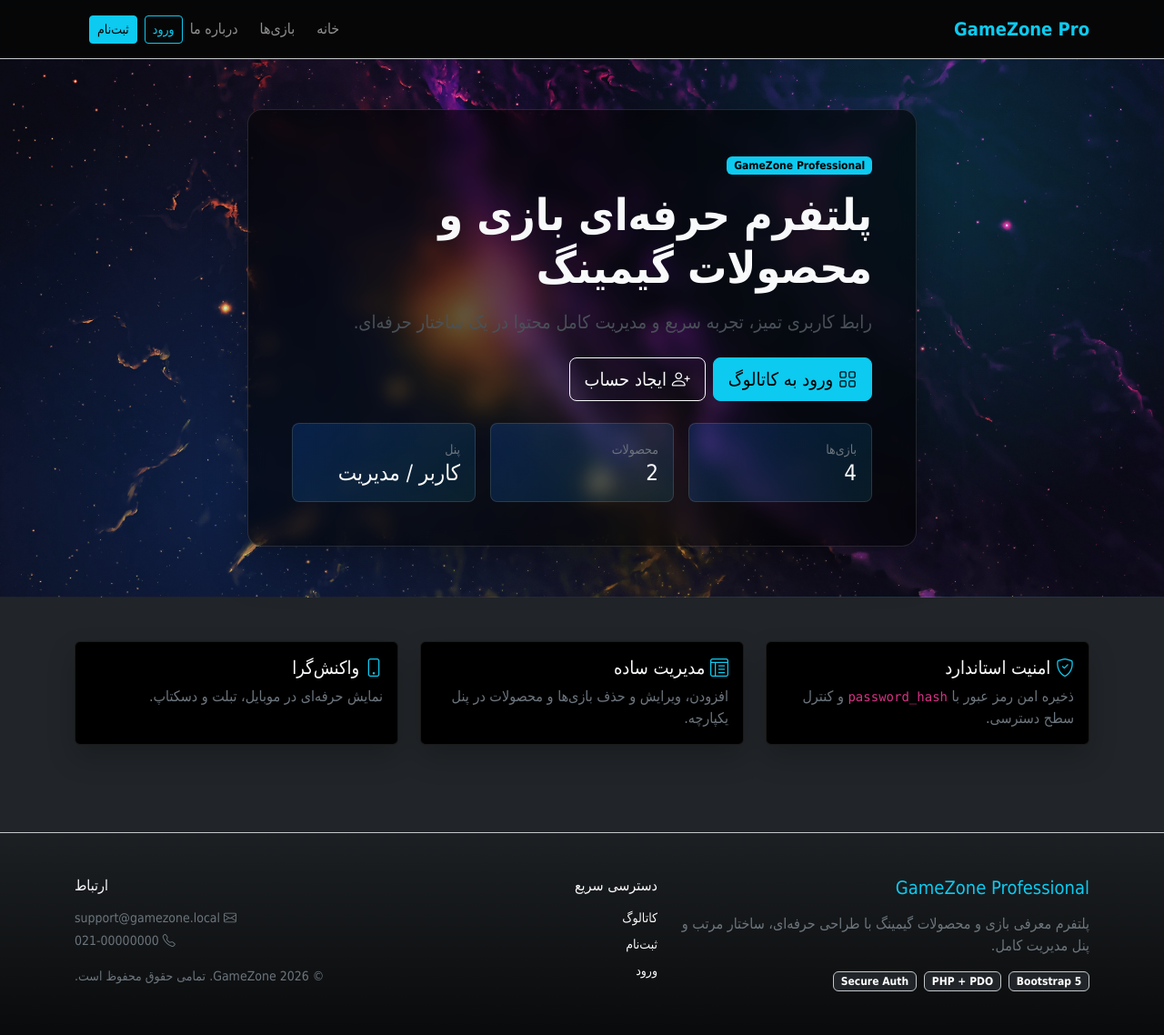
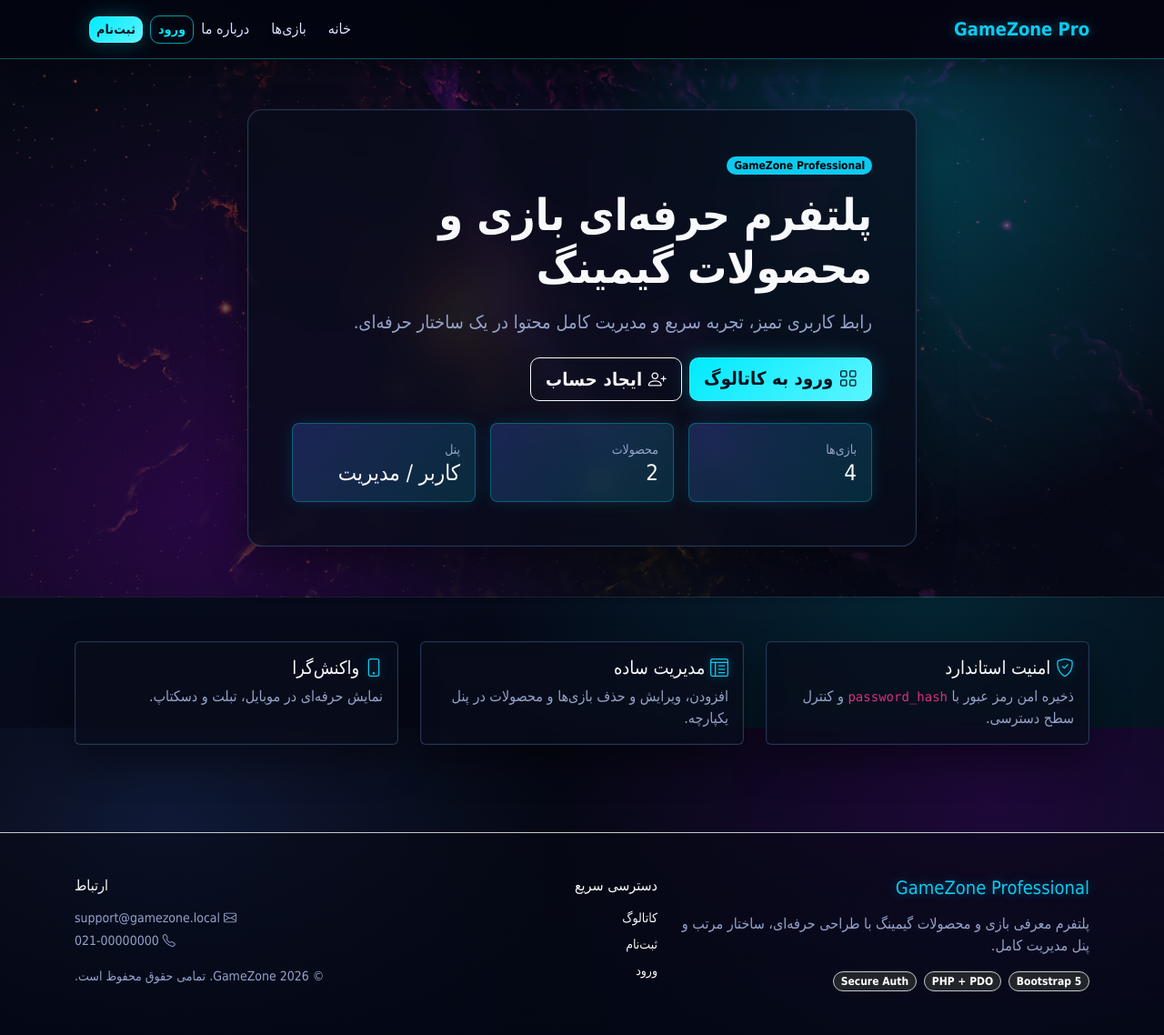
Before and after one commit to Abolfazl122222/game-zone-final, a PHP site: page /index.php in a window 1280 px wide. Shown: the whole page at 91% size. Run offline with PHP 8.4, Linux system fonts and the light colour scheme; data comes from the database, SQL or seed files in the repository.

Commit message:
feat: apply neon dark gaming theme across UI

```diff
--- a/css/app.css
+++ b/css/app.css
@@ -1,42 +1,185 @@
+:root {
+  --bg-main: #05070f;
+  --bg-surface: rgba(9, 13, 27, 0.76);
+  --bg-surface-strong: #0b1228;
+  --text-main: #e7edff;
+  --text-muted: #95a3c9;
+  --neon-cyan: #00eaff;
+  --neon-blue: #4f7cff;
+  --neon-purple: #b300ff;
+  --neon-pink: #ff4fd8;
+  --line-glow: rgba(0, 234, 255, 0.36);
+}
+
+* {
+  transition: color .2s ease, background-color .2s ease, border-color .2s ease, box-shadow .2s ease, transform .2s ease;
+}
+
 body {
   font-family: "Vazirmatn", "Tahoma", sans-serif;
-  background: #0b0f19;
+  color: var(--text-main);
+  background:
+    radial-gradient(circle at 14% 15%, rgba(79, 124, 255, 0.16), transparent 34%),
+    radial-gradient(circle at 85% 10%, rgba(179, 0, 255, 0.14), transparent 38%),
+    radial-gradient(circle at 80% 80%, rgba(0, 234, 255, 0.12), transparent 40%),
+    linear-gradient(160deg, #03050c, #060b1c 55%, #040814);
+  background-attachment: fixed;
+}
+
+::selection {
+  background: rgba(0, 234, 255, 0.35);
+  color: #fff;
 }
 
 .navbar {
-  background: rgba(0, 0, 0, 0.82) !important;
-  backdrop-filter: blur(8px);
+  background: rgba(2, 4, 12, 0.84) !important;
+  backdrop-filter: blur(12px);
+  border-bottom-color: var(--line-glow) !important;
+  box-shadow: 0 8px 30px rgba(0, 0, 0, .45);
+}
+
+.navbar-brand,
+.text-info {
+  text-shadow: 0 0 12px rgba(0, 234, 255, .35);
+}
+
+.nav-link {
+  color: #d8e1ff !important;
+}
+
+.nav-link:hover,
+.nav-link.active {
+  color: var(--neon-cyan) !important;
+  text-shadow: 0 0 11px rgba(0, 234, 255, .55);
 }
 
 .hero {
   min-height: 74vh;
   background:
-    radial-gradient(circle at 80% 20%, rgba(13, 202, 240, 0.18), transparent 35%),
-    radial-gradient(circle at 20% 80%, rgba(13, 110, 253, 0.2), transparent 40%),
+    radial-gradient(circle at 80% 20%, rgba(0, 234, 255, 0.22), transparent 35%),
+    radial-gradient(circle at 16% 84%, rgba(179, 0, 255, 0.19), transparent 40%),
+    linear-gradient(rgba(3, 7, 20, .56), rgba(3, 7, 20, .7)),
     url('../images/galaxy-in-space.jpg') center/cover;
   border-bottom: 1px solid rgba(255, 255, 255, 0.08);
 }
 
-.glass-card {
-  background: rgba(0, 0, 0, 0.58);
-  border: 1px solid rgba(255, 255, 255, 0.12);
-  backdrop-filter: blur(10px);
-  box-shadow: 0 20px 45px rgba(0, 0, 0, 0.35);
+.glass-card,
+.panel-card,
+.card.bg-black {
+  background: var(--bg-surface) !important;
+  border: 1px solid rgba(117, 141, 212, 0.32) !important;
+  backdrop-filter: blur(12px);
+  box-shadow: 0 18px 42px rgba(0, 0, 0, 0.4), 0 0 0 1px rgba(0, 234, 255, 0.04) inset;
 }
 
-.panel-card {
-  border: 1px solid rgba(255, 255, 255, 0.1);
-  box-shadow: 0 14px 30px rgba(0, 0, 0, 0.22);
+.panel-card:hover,
+.game-card:hover {
+  transform: translateY(-4px);
+  box-shadow: 0 18px 42px rgba(0, 0, 0, 0.45), 0 0 26px rgba(0, 234, 255, .16);
 }
 
 .game-card img {
   height: 220px;
   object-fit: cover;
+  filter: saturate(1.15) contrast(1.05);
 }
 
 .stat-card {
-  background: linear-gradient(135deg, rgba(13, 110, 253, .2), rgba(13, 202, 240, .1));
-  border: 1px solid rgba(255, 255, 255, 0.12);
+  background: linear-gradient(135deg, rgba(79, 124, 255, .24), rgba(0, 234, 255, .14));
+  border: 1px solid rgba(0, 234, 255, 0.28);
+  box-shadow: 0 0 18px rgba(0, 234, 255, 0.12);
+}
+
+a,
+.link-light {
+  color: #cfd8ff;
+}
+
+a:hover,
+.link-light:hover {
+  color: var(--neon-cyan) !important;
+  text-shadow: 0 0 9px rgba(0, 234, 255, .5);
+}
+
+.btn {
+  border-radius: 10px;
+  font-weight: 600;
+  letter-spacing: .2px;
+}
+
+.btn-info {
+  color: #021220;
+  background: linear-gradient(135deg, var(--neon-cyan), #5bf5ff);
+  border: none;
+  box-shadow: 0 0 0 1px rgba(255, 255, 255, .14) inset, 0 0 22px rgba(0, 234, 255, .26);
+}
+
+.btn-info:hover,
+.btn-info:focus {
+  color: #021220;
+  transform: translateY(-1px);
+  box-shadow: 0 0 0 1px rgba(255, 255, 255, .22) inset, 0 0 26px rgba(0, 234, 255, .44);
+}
+
+.btn-outline-info,
+.btn-outline-light,
+.btn-outline-danger {
+  border-width: 1px;
+}
+
+.btn-outline-info {
+  color: var(--neon-cyan);
+  border-color: rgba(0, 234, 255, .65);
+}
+
+.btn-outline-info:hover,
+.btn-outline-info:focus {
+  background: rgba(0, 234, 255, .14);
+  color: #fff;
+  box-shadow: 0 0 14px rgba(0, 234, 255, .33);
+}
+
+.btn-outline-light:hover,
+.btn-outline-light:focus {
+  background: rgba(255, 255, 255, .1);
+  box-shadow: 0 0 12px rgba(255, 255, 255, .2);
+}
+
+.form-control,
+.form-select,
+textarea.form-control {
+  background-color: rgba(6, 12, 26, 0.82);
+  border: 1px solid rgba(123, 143, 206, 0.45);
+  color: #eaf0ff;
+}
+
+.form-control::placeholder {
+  color: #8f9cc4;
+}
+
+.form-control:focus,
+.form-select:focus {
+  border-color: rgba(0, 234, 255, .75);
+  box-shadow: 0 0 0 .2rem rgba(0, 234, 255, 0.2);
+  background-color: rgba(8, 14, 30, 0.95);
+  color: #fff;
+}
+
+.table {
+  --bs-table-bg: transparent;
+  --bs-table-color: #dce5ff;
+  --bs-table-striped-bg: rgba(255, 255, 255, 0.03);
+  --bs-table-striped-color: #e8eeff;
+  --bs-table-border-color: rgba(117, 141, 212, 0.22);
+}
+
+.badge {
+  border-radius: 999px;
+}
+
+.alert {
+  border: 1px solid rgba(255, 255, 255, 0.24);
+  backdrop-filter: blur(8px);
 }
 
 .auth-wrap {
@@ -44,5 +187,10 @@
 }
 
 .footer-gradient {
-  background: linear-gradient(180deg, rgba(0, 0, 0, .15), rgba(0, 0, 0, .72));
+  background: linear-gradient(180deg, rgba(5, 8, 18, .5), rgba(3, 7, 20, .88));
 }
+
+.text-secondary,
+.text-light-emphasis {
+  color: var(--text-muted) !important;
+}
```
